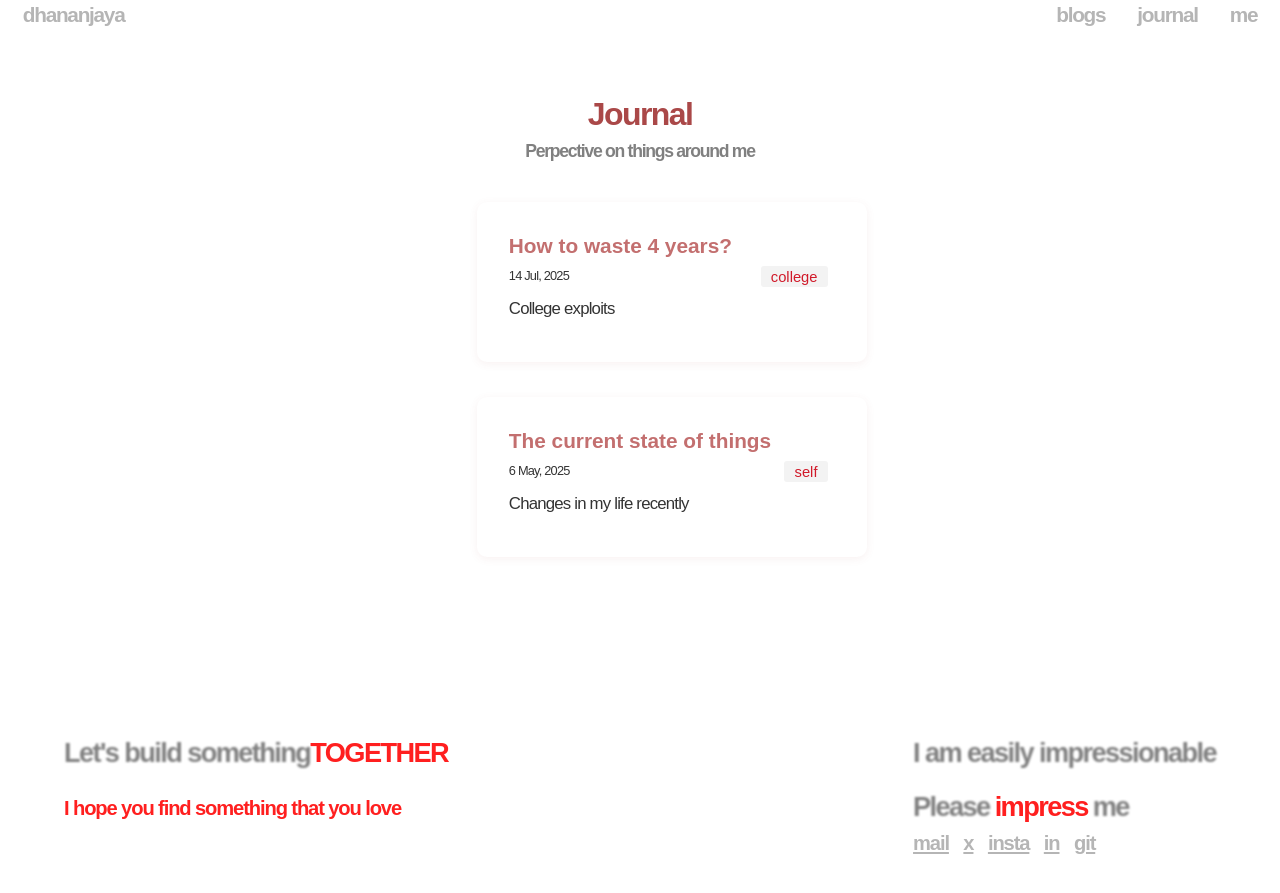
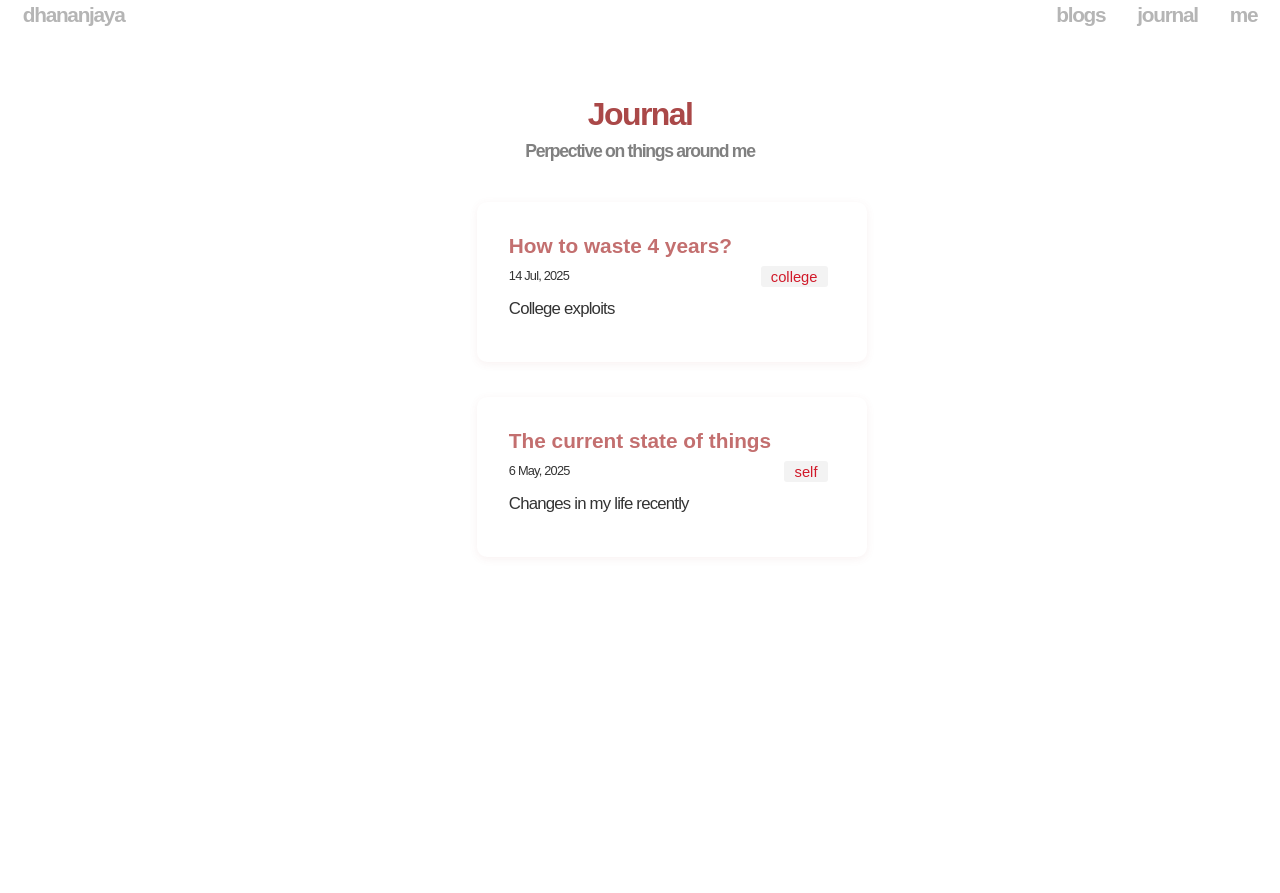
Before and after one commit to thelastone07/thelastone07.github.io, a Jekyll site: the page built from journal.md, in a window 1280 px wide. Shown: the top 893 px of the page. Built offline with Jekyll 4.4.1, drawn with Linux system fonts in a browser that asks for light colours.

Commit message:
removed footer from different pages

```diff
--- a/_layouts/default.html
+++ b/_layouts/default.html
@@ -88,23 +88,7 @@
       </div>
         {% endif %}
 
-        <footer>
-  <div class="footer-left">
-    <div class="footer-left1"> <p id="footer-black"> Let's build something </p> <p id="footer-red">TOGETHER</p></div>
 
-    <div class="footer-left-red2"> I hope you find something that you love</div>
-</div>
-<div class="footer-right">
-  <div class="footer-right-1"> <div><p id="footer-black">I am easily impressionable</p> </div> <div id="footer-right-1-1">  <p id="footer-black">Please </p> <p id="footer-red"> impress </p> <p id="footer-black"> me </p> </div></div>
-  <div class="footer-links">
-    <a class = "hover-text link" href="mailto:dhananjayaswain99@gmail.com">mail</a>
-    <a class = "hover-text link" href="https://x.com/dhananjaya163">x</a>
-    <a class="hover-text link" href="http://instagram.com/dhananjaya07/">insta</a>
-    <a class="hover-text link" href="https://www.linkedin.com/in/dhananjaya-swain-892071225/">in</a>
-    <a class ="hover-text link" href="https://github.com/thelastone07">git</a>
-  </div>
-
-  </footer>
 </div>
         <script src="/assets/js/hover_script.js"></script>
 
```
Also changed, not shown: _layouts/post.html (+0 -17 lines).
